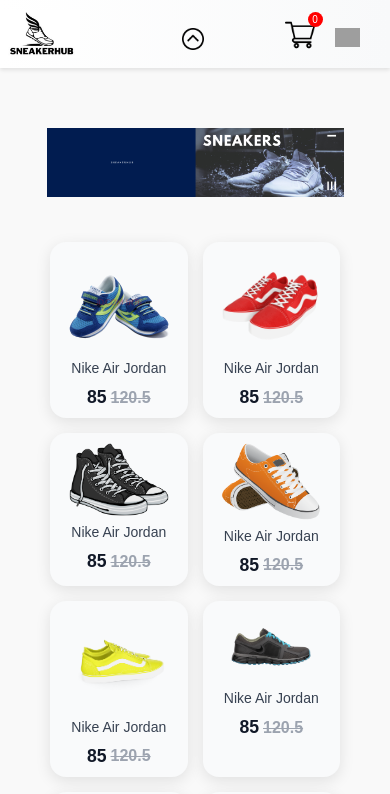
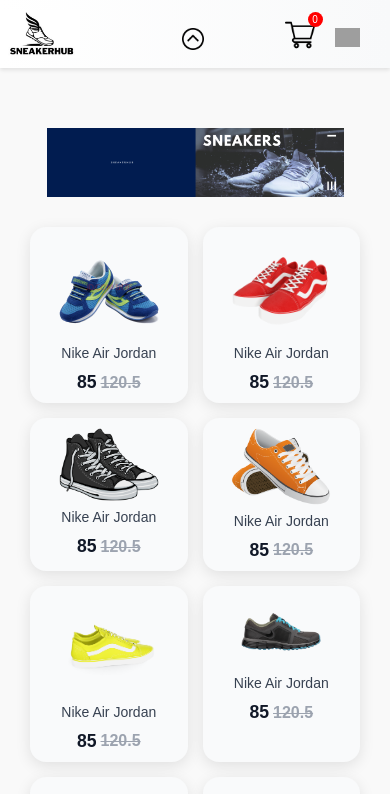
Before and after one commit to thakur7071/Sneaker-hub, a React (Vite) app: page /kids in a window 390 px wide. Shown: the top 794 px of the page. Built offline with nearby package versions, Linux system fonts and the light colour scheme; grey boxes are pictures that could not be loaded.

Commit message:
Initial Commit

```diff
--- a/src/Pages/CSS/ShopCategory.css
+++ b/src/Pages/CSS/ShopCategory.css
@@ -11,8 +11,7 @@
 }
 
 .shopcategory-products {
-
-  padding: 20px;
+  margin-top: 30px;
   display: flex;
   flex-wrap: wrap;
   gap: 15px;
@@ -27,10 +26,7 @@
 }
 
 @media (max-width: 1200px) {
-  /* Laptops */
-  .shop-category {
-    padding: 15px;
-  }
+
 
   .shopcategory-products {
     gap: 15px;
@@ -64,10 +60,7 @@
 }
 
 @media (max-width: 768px) {
-   /* Tablets */
-   .shop-category {
-    padding: 10px;
-  }
+
 
   .shopcategory-banner {
   margin-top: 30px;
@@ -86,13 +79,10 @@
 }
 
 @media (max-width: 480px) {
-  /* Tablets */
-  .shop-category {
-    padding: 10px;
-  }
+
 
   .shopcategory-banner {
-
+   margin-top: 30px;
     width: 90%;
   }
 
```
